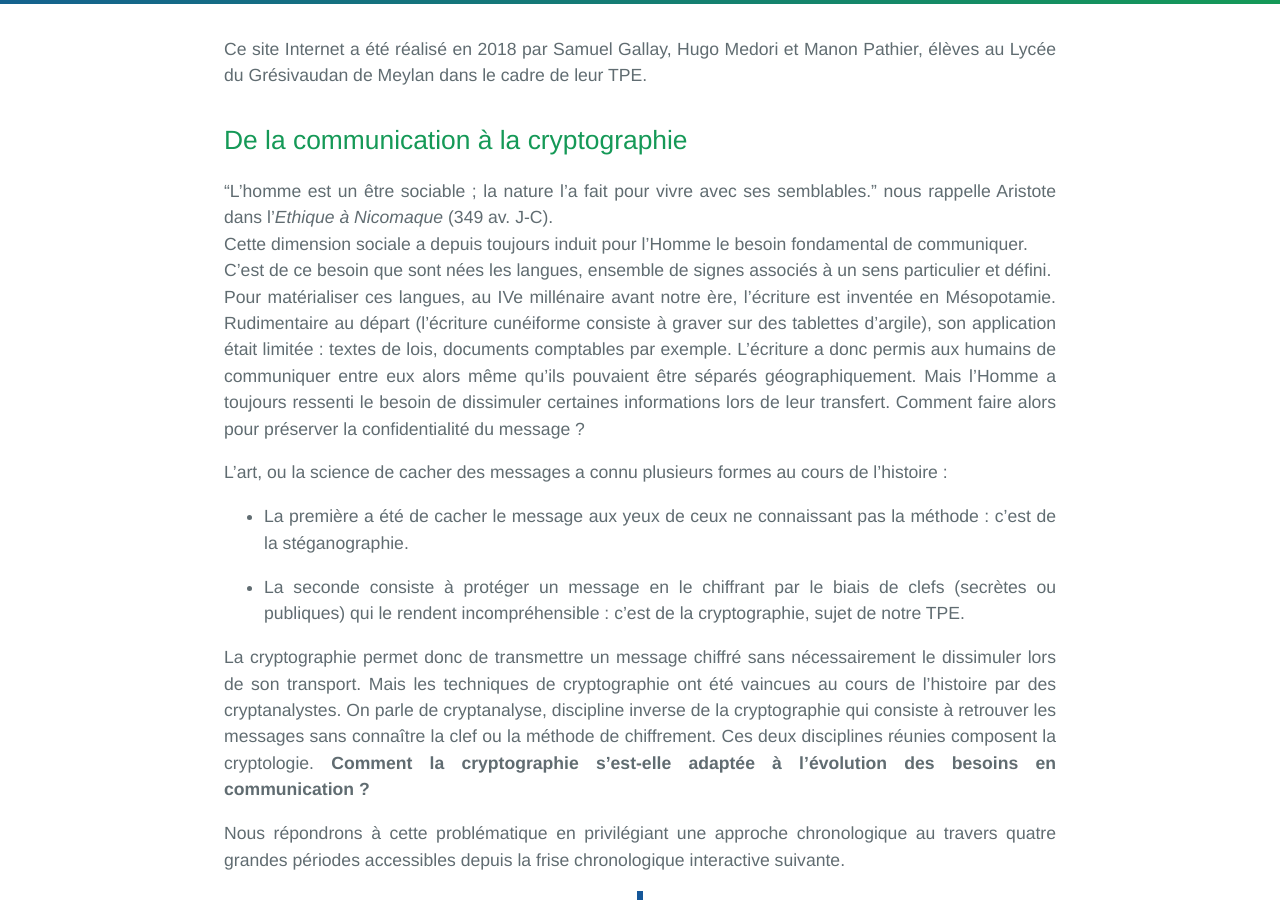
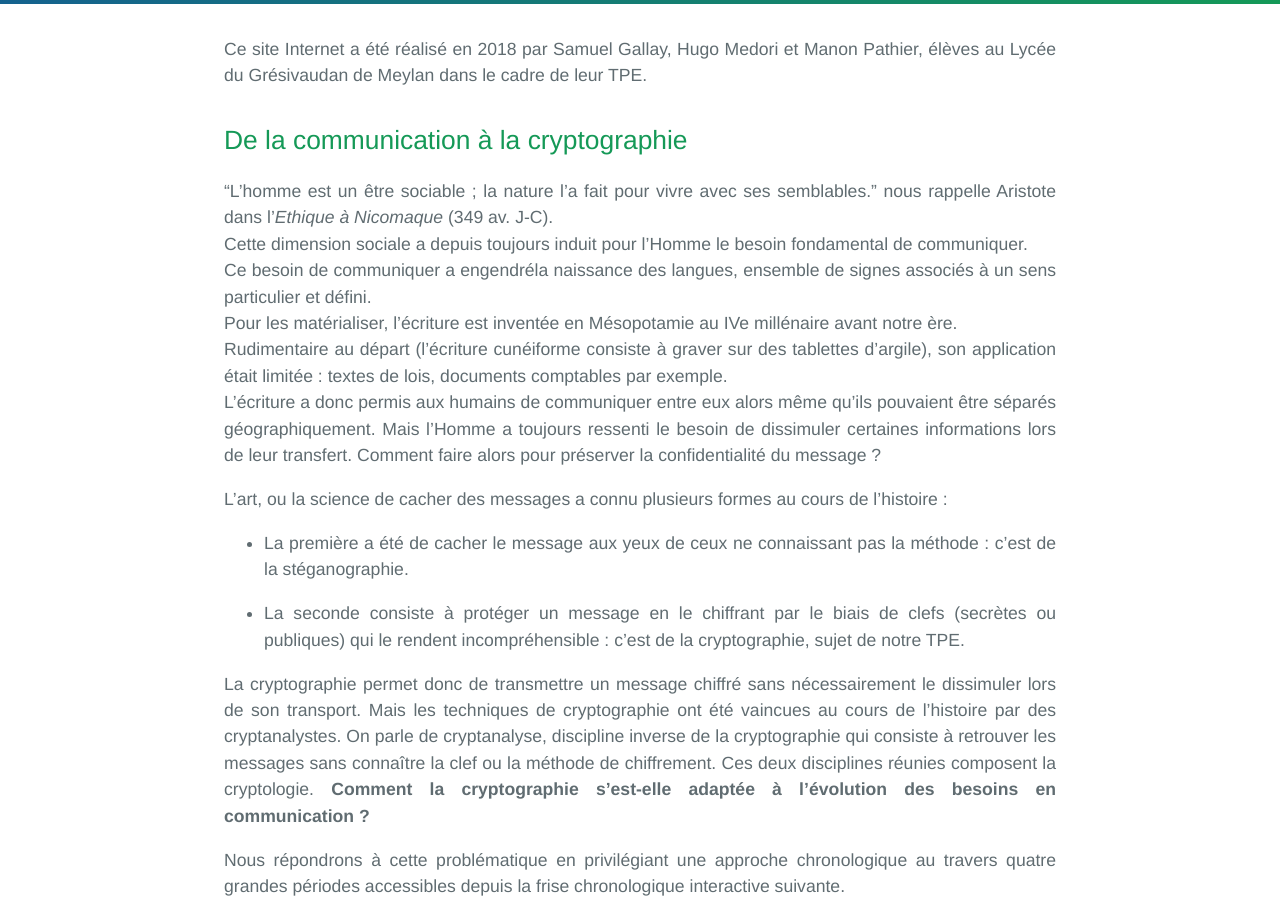
Before and after one commit to SamuelGallay/CryptoTPE, a Jekyll site: the page built from index.md, in a window 1280 px wide and 900 px high, scrolled down 426 px. Built offline with Jekyll 4.4.1, drawn with Linux system fonts in a browser that asks for light colours; our own code applies the rules of GitHub Pages for plain Markdown files.

Commit message:
formulation

```diff
--- a/index.md
+++ b/index.md
@@ -10,8 +10,9 @@ Ce site Internet a été réalisé en 2018 par Samuel Gallay, Hugo Medori et Man
 
 "L'homme est un être sociable ; la nature l'a fait pour vivre avec ses semblables." nous rappelle Aristote dans l'*Ethique à Nicomaque* (349 av. J-C). \\
 Cette dimension sociale a depuis toujours induit pour l'Homme le besoin fondamental de communiquer. \\
-C'est de ce besoin que sont nées les langues, ensemble de signes associés à un sens particulier et défini. \\
-Pour matérialiser ces langues, au IVe millénaire avant notre ère, l'écriture est inventée en Mésopotamie. Rudimentaire au départ (l'écriture cunéiforme consiste à graver sur des tablettes d'argile), son application était limitée : textes de lois, documents comptables par exemple.
+Ce besoin de communiquer a engendréla naissance des langues, ensemble de signes associés à un sens particulier et défini. \\
+Pour les matérialiser, l'écriture est inventée en Mésopotamie au IVe millénaire avant notre ère. \\
+Rudimentaire au départ (l'écriture cunéiforme consiste à graver sur des tablettes d'argile), son application était limitée : textes de lois, documents comptables par exemple. \\
 L'écriture a donc permis aux humains de communiquer entre eux alors même qu'ils pouvaient être séparés géographiquement.
 Mais l'Homme a toujours ressenti le besoin de dissimuler certaines informations lors de leur transfert. Comment faire alors pour préserver la confidentialité du message ?
 
```
